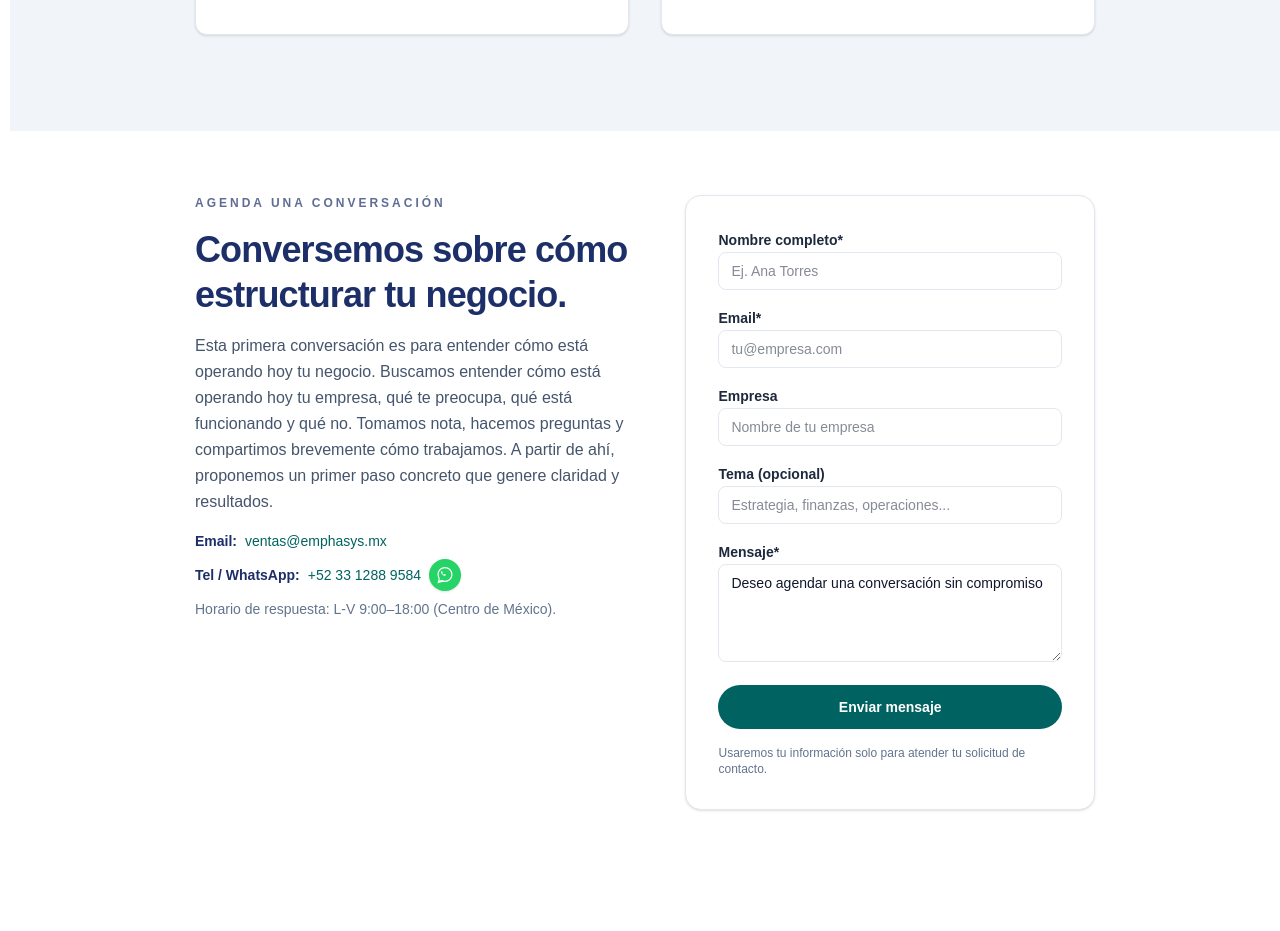
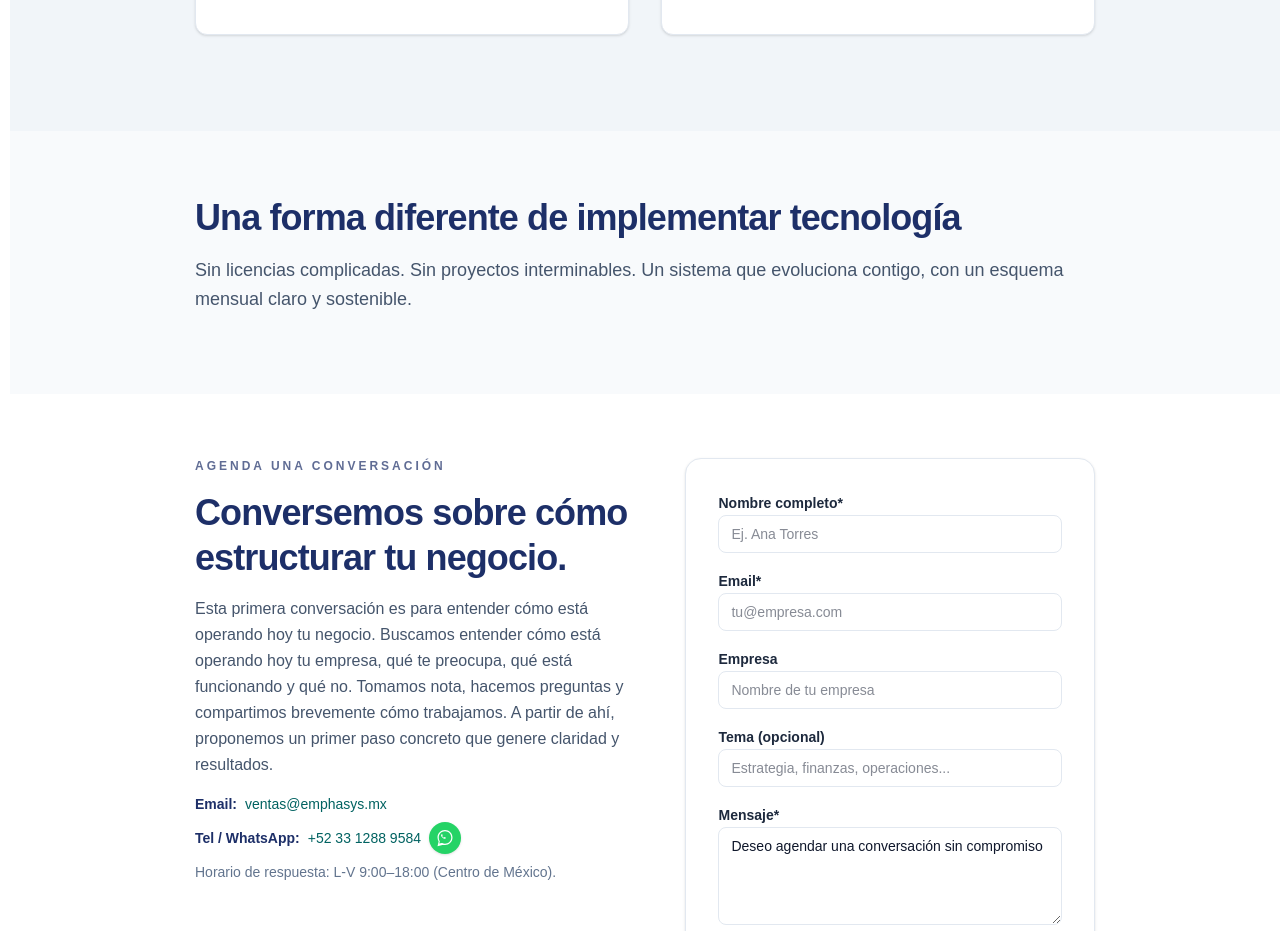
Before and after one commit to EmphaticoOnline/emphasys-web, a Next.js app: page / in a window 1280 px wide. Shown: the part 6200-7131 px from the top of the page. Before the commit the page ends 7106 px from the top, so only its background shows below. Built offline with nearby package versions, Linux system fonts and the light colour scheme.

Commit message:
deploy auto

```diff
--- a/app/page.tsx
+++ b/app/page.tsx
@@ -21,6 +21,21 @@ export default function Home() {
       <CommercialImpactSection />
   <ServiceLinks />
       <ResultsSection />
+      <section className="bg-slate-50 text-slate-900">
+        <div className="mx-auto max-w-[900px] px-6 pt-16 pb-20 sm:px-10 lg:px-0">
+          <div className="space-y-4">
+            <h2
+              className="text-3xl font-semibold leading-tight tracking-tight sm:text-4xl"
+              style={{ color: "var(--color-emphasys-blue)" }}
+            >
+              Una forma diferente de implementar tecnología
+            </h2>
+            <p className="text-lg leading-relaxed text-slate-600">
+              Sin licencias complicadas. Sin proyectos interminables. Un sistema que evoluciona contigo, con un esquema mensual claro y sostenible.
+            </p>
+          </div>
+        </div>
+      </section>
       <ContactSection />
     </>
   );
--- a/app/sistema-operativo-empresarial/page.tsx
+++ b/app/sistema-operativo-empresarial/page.tsx
@@ -280,7 +280,7 @@ const InternalArchitectureSection = () => (
         </p>
         <p>
           Las automatizaciones se diseñan como capas de soporte: validan datos, liberan alertas y conectan la ejecución diaria con la dirección.
-          Sin promesas de "todo en uno"; solo una infraestructura cohesionada.
+          Sin promesas de &quot;todo en uno&quot;; solo una infraestructura cohesionada.
         </p>
       </div>
     </div>
@@ -334,7 +334,7 @@ const ClosingSection = () => (
   <Section background="bg-[#F4F5F7]">
     <div className="space-y-6">
       <p className="text-xl font-semibold text-slate-800 md:text-2xl">
-        "El crecimiento no se improvisa. Se diseña. Y luego se construye."
+        &quot;El crecimiento no se improvisa. Se diseña. Y luego se construye.&quot;
       </p>
       <CTAButton />
     </div>
```
